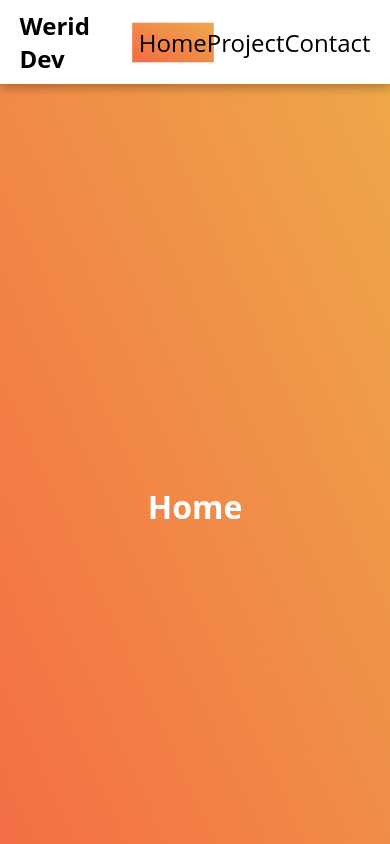
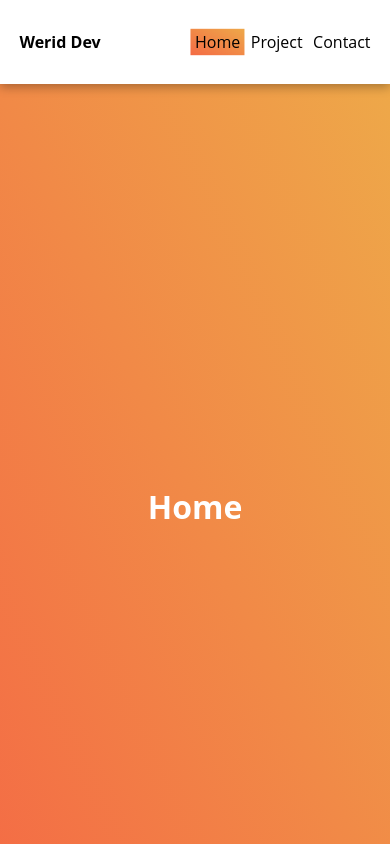
Before and after one commit to Im-Hassan-wd/Animated-Navbar, a plain HTML site: page index.html in a window 390 px wide. Shown: the top 844 px of the page. Drawn offline with Linux system fonts and the light colour scheme.

Commit message:
styling Navbar

```diff
--- a/styles.css
+++ b/styles.css
@@ -66,3 +66,10 @@ section h1{
   background: linear-gradient(to right top, #f46b45, #eea849);
   transition: all 0.5s ease;
 }
+
+@media (max-width:440px){
+  nav h2, nav ul {
+    font-size: 1rem;
+    flex: 1;
+  }
+}
```
